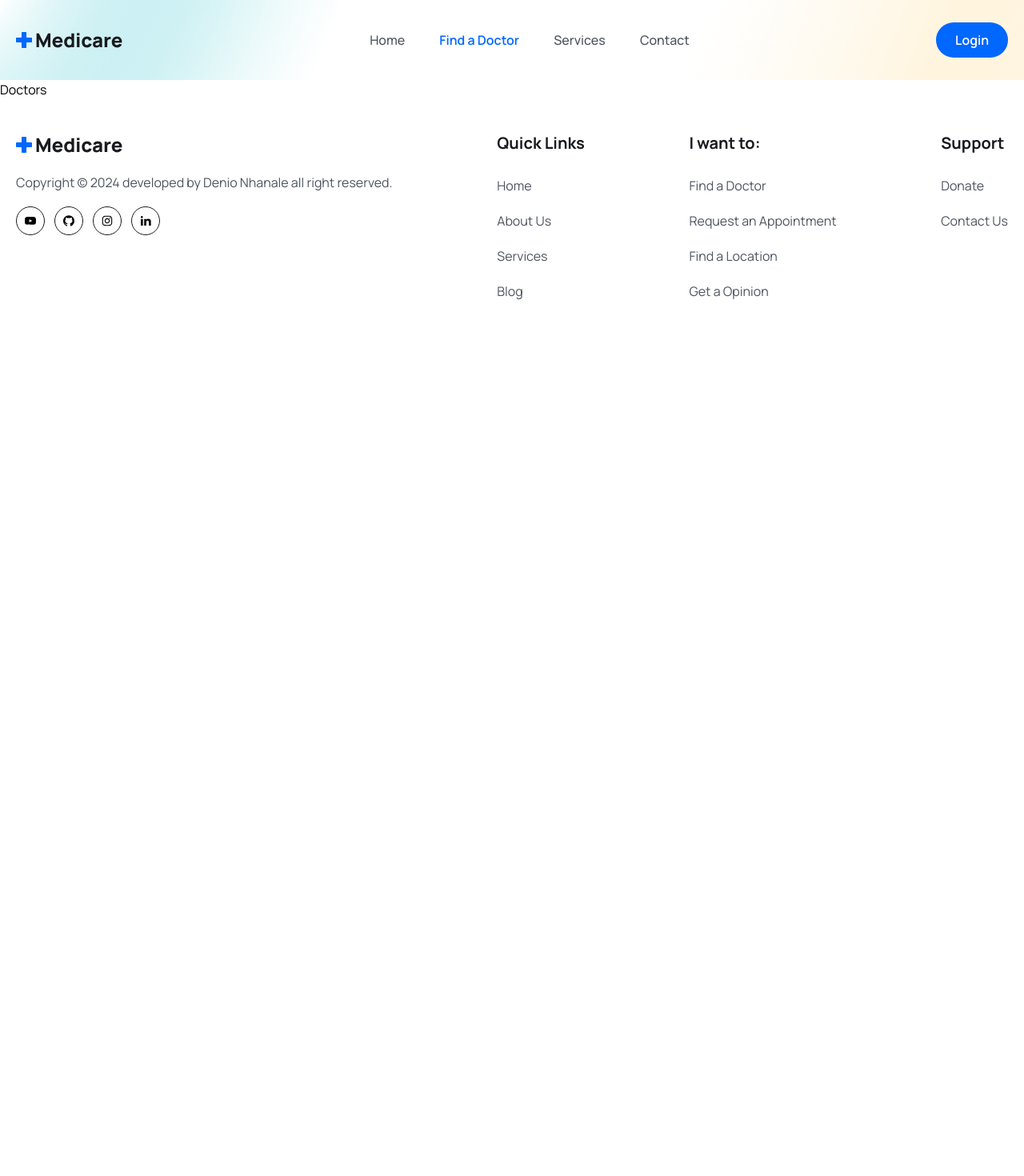
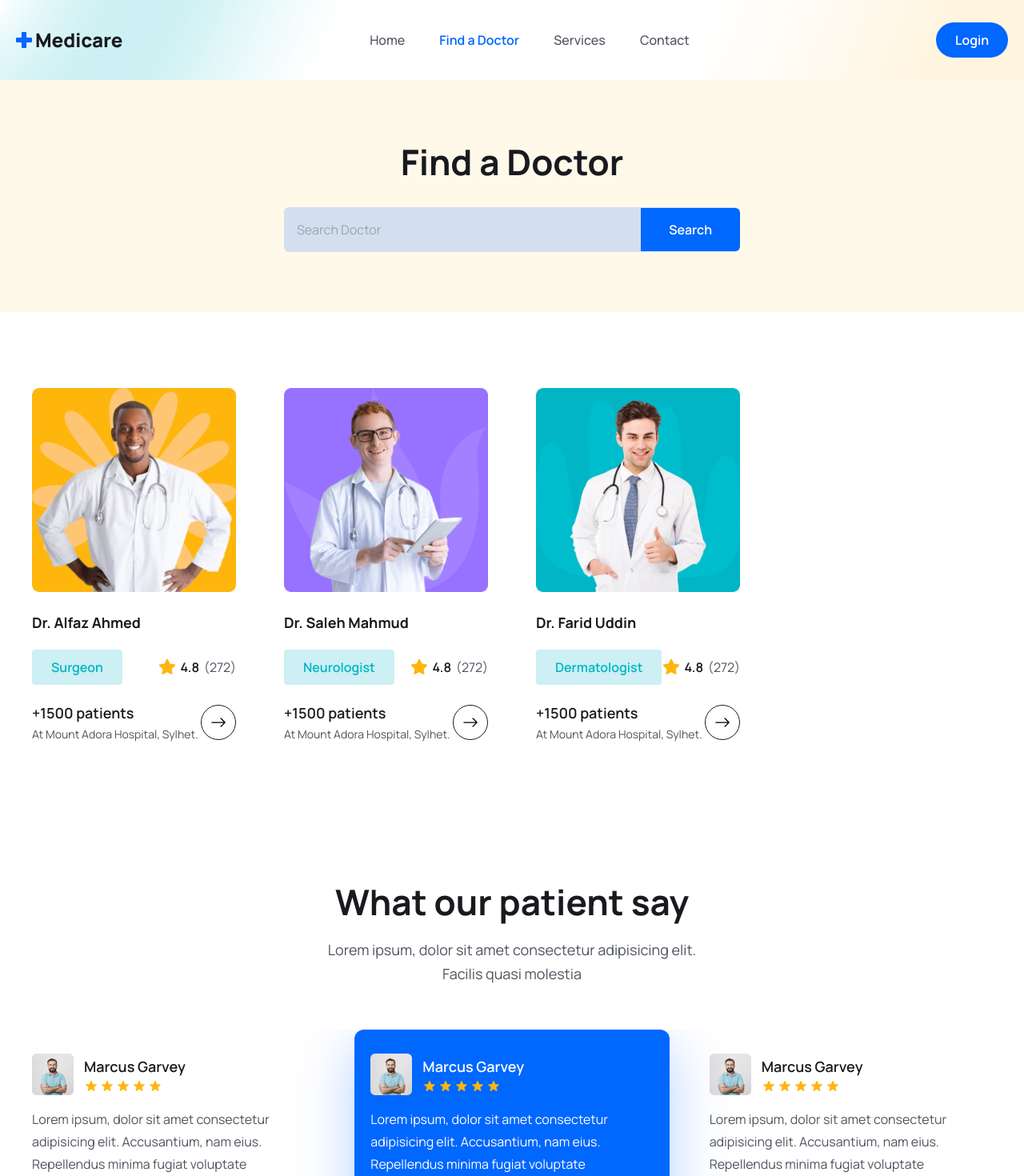
Before and after one commit to deniodev/Pro-Appointments, a React (Vite) app in the folder frontend/: page /doctors in a window 1280 px wide. Shown: the top 1470 px of the page at 80% size. Before the commit the page ends 800 px from the top, so only its background shows below. Built offline with nearby package versions, Linux system fonts and the light colour scheme.

Commit message:
Add Find a Doctor Page

```diff
--- a/frontend/src/pages/Doctors/Doctors.jsx
+++ b/frontend/src/pages/Doctors/Doctors.jsx
@@ -1,9 +1,47 @@
-import React from 'react'
+import { doctors } from '../../assets/data/doctors';
+import DoctorCard from '../../components/Doctors/DoctorCard';
+import Testimonial from '../../components/Testimonial/Testimonial';
 
 const Doctors = () => {
-  return (
-    <div>Doctors</div>
-  )
+  return <>
+  <section className='bg-[#fff9ea]'>
+    <div className="container text-center">
+        <h2 className="heading">Find a Doctor</h2>
+        <div className="max-w-[570px] mt-[30px] mx-auto bg-[#0066ff2c] rounded-md flex items-center justify-between">
+
+            <input
+            type="search"
+            className='py-4 pl-4 pr-2 bg-transparent w-full focus:outline-none cursor-pointer'
+            placeholder='Search Doctor'
+            />
+            <button className='btn mt-0 rounded-[0px] rounded-r-md'>
+              Search
+            </button>
+        </div>
+    </div>
+  </section>
+
+  <section>
+    <div className="container">
+      <div className='grid grid-cols-1 sm:grid-cols-2 md:grid-cols-3 lg:grid-cols-4 gap-5'>
+        {doctors.map((doctor)=> (
+             <DoctorCard key={doctor.id} doctor={doctor}/>
+        ))}
+      </div>
+    </div>
+  </section>
+
+  <section>
+    <div className="container">
+      <div className="xl:w-[470px] mx-auto">
+        <h2 className='heading text-center'>What our patient say</h2>
+        <p className='text__para text-center'>Lorem ipsum, dolor sit amet consectetur adipisicing elit.
+          Facilis quasi molestia</p>
+      </div>
+      <Testimonial/>
+    </div>
+   </section>
+  </>
 }
 
 export default Doctors
```
